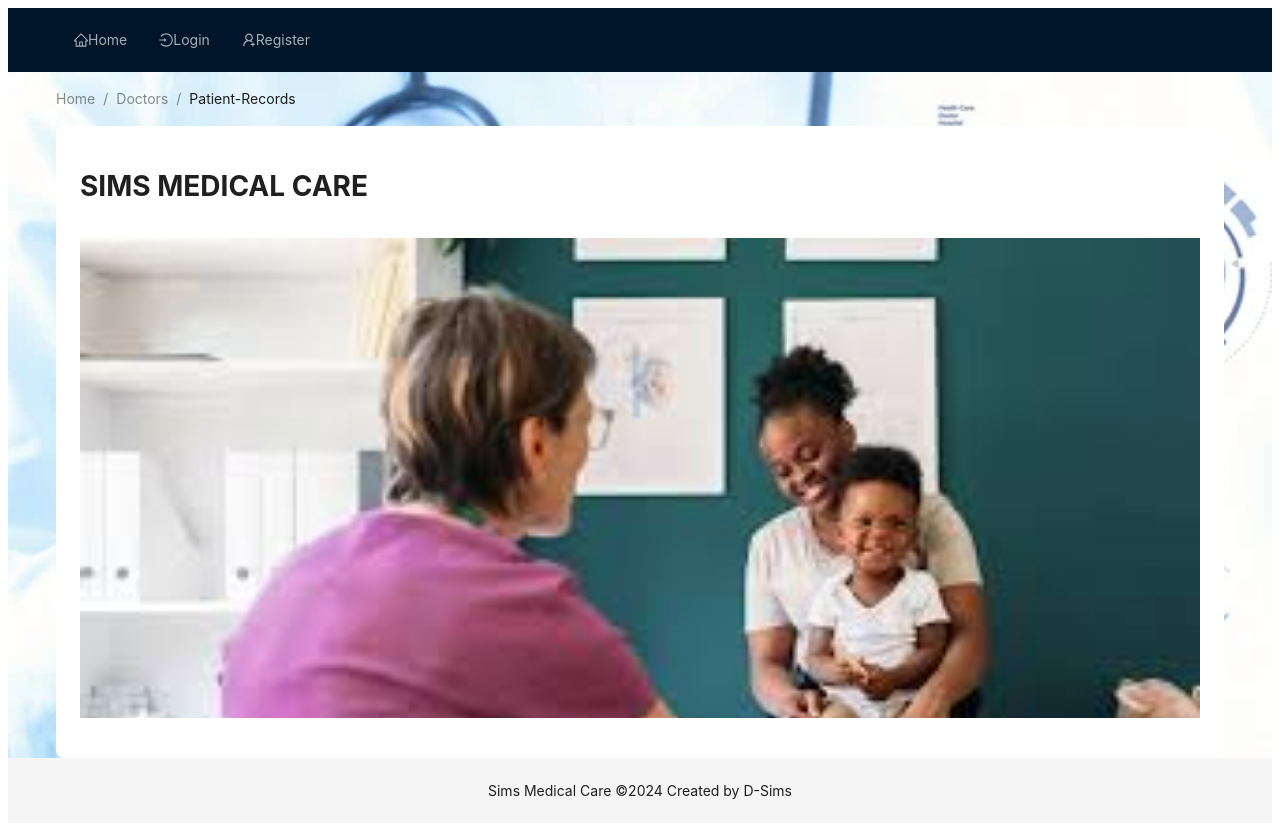
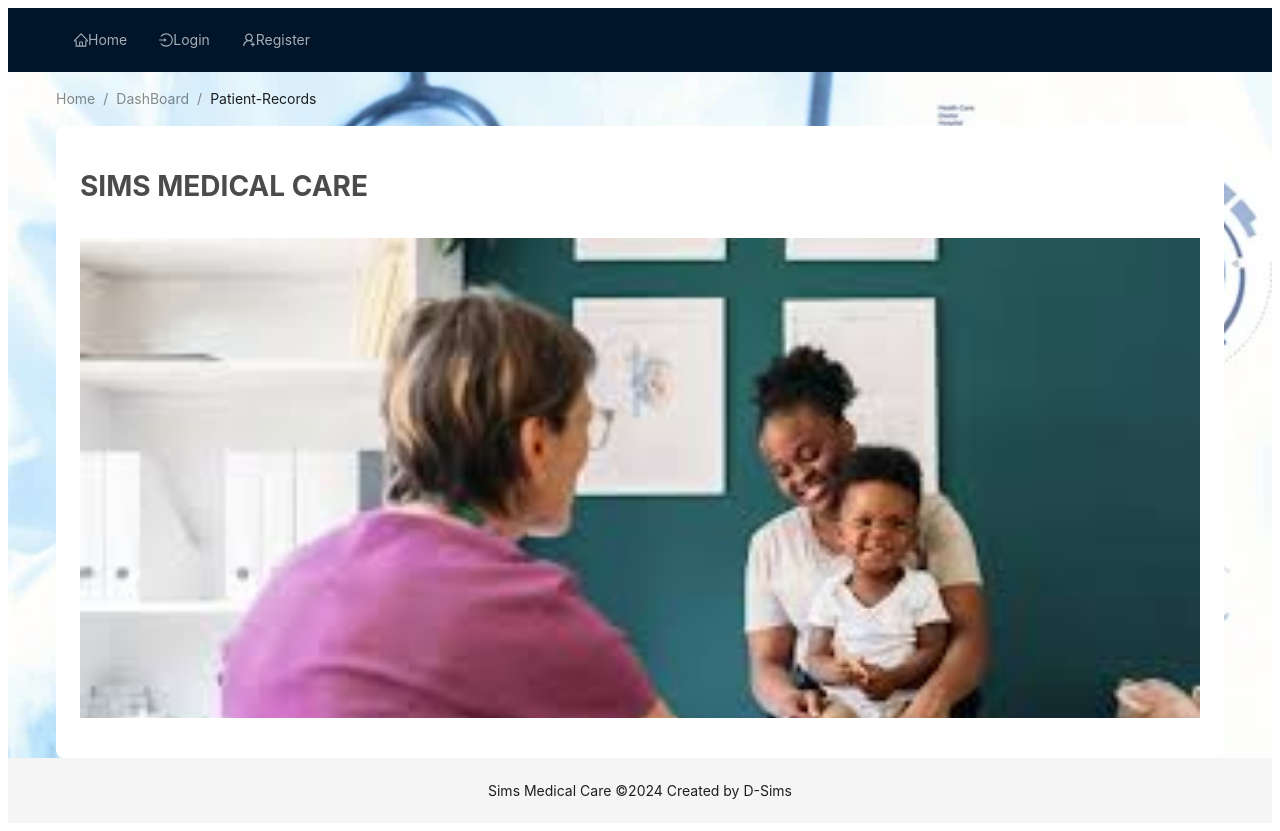
Before and after one commit to Dsimf/SIMSLogin, a Next.js app: page / in a window 1280 px wide. Built offline with nearby package versions, Linux system fonts and the light colour scheme.

Commit message:
commit new-Signin

```diff
--- a/app/page.tsx
+++ b/app/page.tsx
@@ -1,7 +1,7 @@
 "use client";
 
 import React from 'react';
-import { Breadcrumb, Layout, Menu, theme,Image,Col, Divider, Row} from 'antd';
+import { Breadcrumb, Layout, Menu, theme} from 'antd';
 import { HomeOutlined,LoginOutlined, UserAddOutlined  } from '@ant-design/icons';
 import { Carousel } from 'antd';
 
@@ -43,13 +43,13 @@ export default function Home() {
       <Content style={{ padding: '0 48px',  backgroundSize:'cover' }}>
         <Breadcrumb style={{ margin: '16px 0' }}>
           <Breadcrumb.Item>Home</Breadcrumb.Item>
-          <Breadcrumb.Item>Doctors</Breadcrumb.Item>
+          <Breadcrumb.Item>DashBoard</Breadcrumb.Item>
           <Breadcrumb.Item>Patient-Records</Breadcrumb.Item>
         </Breadcrumb>
         <div
           style={{
             background: colorBgContainer, minHeight: 280, padding: 24, borderRadius: borderRadiusLG}}>
-            <h1 style={{opacity: '1'}}>SIMS MEDICAL CARE</h1>
+            <h1 style={{opacity: '0.8'}}>SIMS MEDICAL CARE</h1>
               <div>
               <Carousel autoplay>
                   <div>
```
